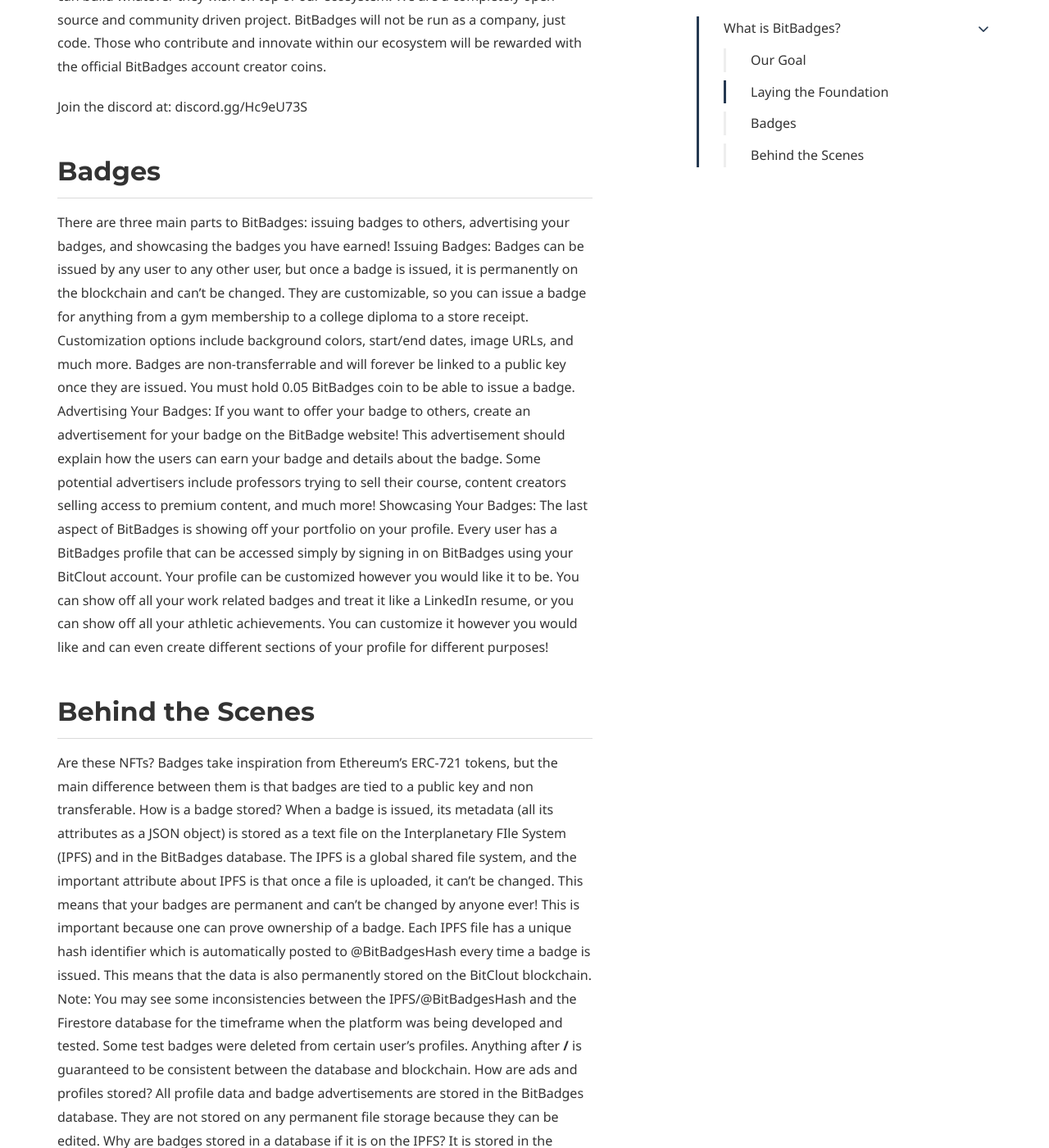
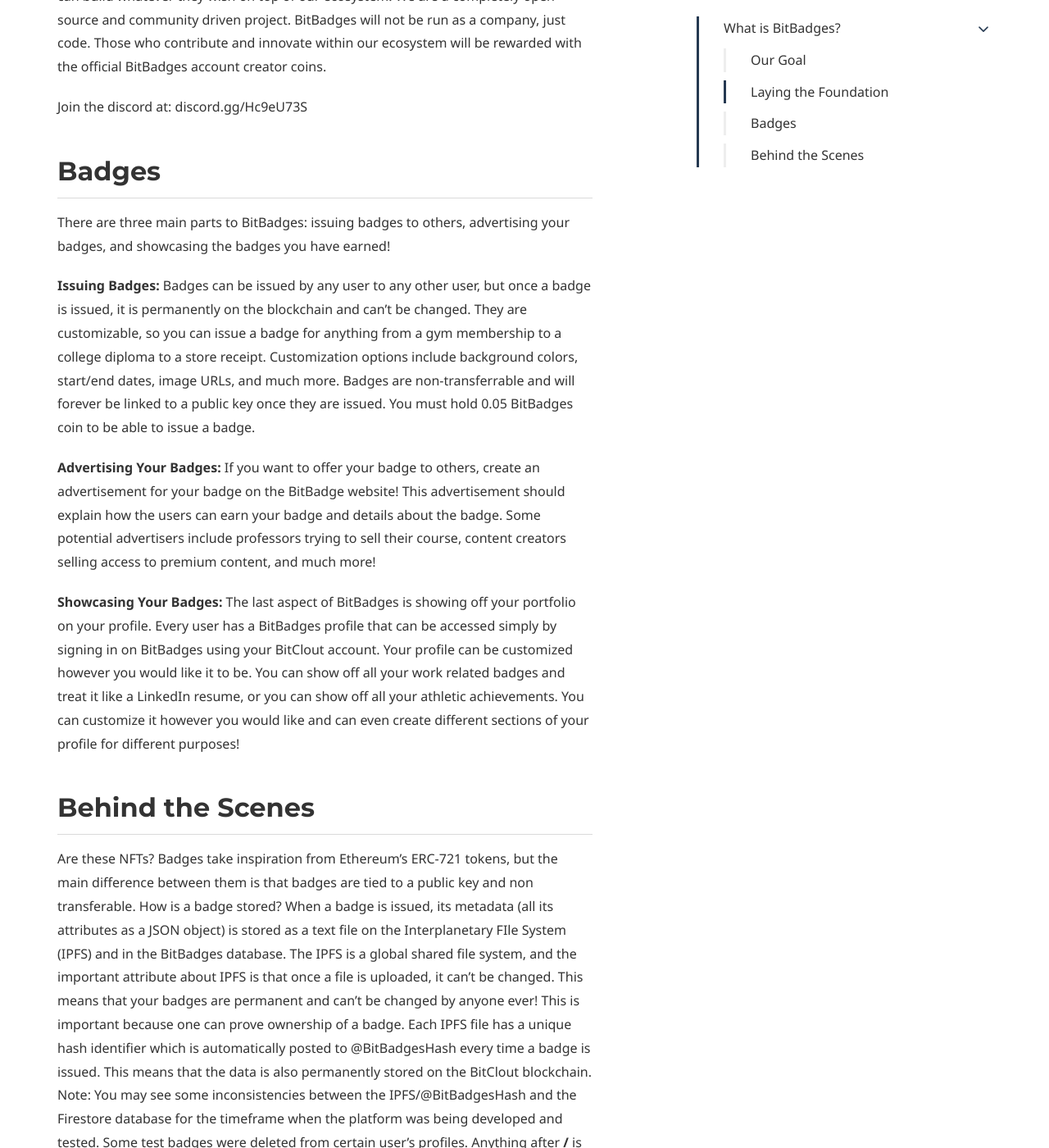
Before and after one commit to BitBadges/bitbadges.github.io, a Jekyll site: the page built from about.md, in a window 1280 px wide and 1400 px high, scrolled down 1349 px. Shown: the whole window at 82% size. Built offline with Jekyll 4.4.1, drawn with Linux system fonts in a browser that asks for light colours; some web fonts are replaced.

Commit message:
Update about.md

```diff
--- a/about.md
+++ b/about.md
@@ -43,9 +43,12 @@ Join the discord at: discord.gg/Hc9eU73S
 
 ## Badges
 There are three main parts to BitBadges: issuing badges to others, advertising your badges, and showcasing the badges you have earned!
-Issuing Badges: Badges can be issued by any user to any other user, but once a badge is issued, it is permanently on the blockchain and can't be changed. They are customizable, so you can issue a badge for anything from a gym membership to a college diploma to a store receipt. Customization options include background colors, start/end dates, image URLs, and much more. Badges are non-transferrable and will forever be linked to a public key once they are issued.  You must hold 0.05 BitBadges coin to be able to issue a badge.
-Advertising Your Badges: If you want to offer your badge to others, create an advertisement for your badge on the BitBadge website! This advertisement should explain how the users can earn your badge and details about the badge. Some potential advertisers include professors trying to sell their course, content creators selling access to premium content, and much more!
-Showcasing Your Badges: The last aspect of BitBadges is showing off your portfolio on your profile. Every user has a BitBadges profile that can be accessed simply by signing in on BitBadges using your BitClout account. Your profile can be customized however you would like it to be. You can show off all your work related badges and treat it like a LinkedIn resume, or you can show off all your athletic achievements. You can customize it however you would like and can even create different sections of your profile for different purposes!
+
+**Issuing Badges:** Badges can be issued by any user to any other user, but once a badge is issued, it is permanently on the blockchain and can't be changed. They are customizable, so you can issue a badge for anything from a gym membership to a college diploma to a store receipt. Customization options include background colors, start/end dates, image URLs, and much more. Badges are non-transferrable and will forever be linked to a public key once they are issued.  You must hold 0.05 BitBadges coin to be able to issue a badge.
+
+**Advertising Your Badges:** If you want to offer your badge to others, create an advertisement for your badge on the BitBadge website! This advertisement should explain how the users can earn your badge and details about the badge. Some potential advertisers include professors trying to sell their course, content creators selling access to premium content, and much more!
+
+**Showcasing Your Badges:** The last aspect of BitBadges is showing off your portfolio on your profile. Every user has a BitBadges profile that can be accessed simply by signing in on BitBadges using your BitClout account. Your profile can be customized however you would like it to be. You can show off all your work related badges and treat it like a LinkedIn resume, or you can show off all your athletic achievements. You can customize it however you would like and can even create different sections of your profile for different purposes!
 
 ## Behind the Scenes
 Are these NFTs? Badges take inspiration from Ethereum's ERC-721 tokens, but the main difference between them is that badges are tied to a public key and non transferable.
```
